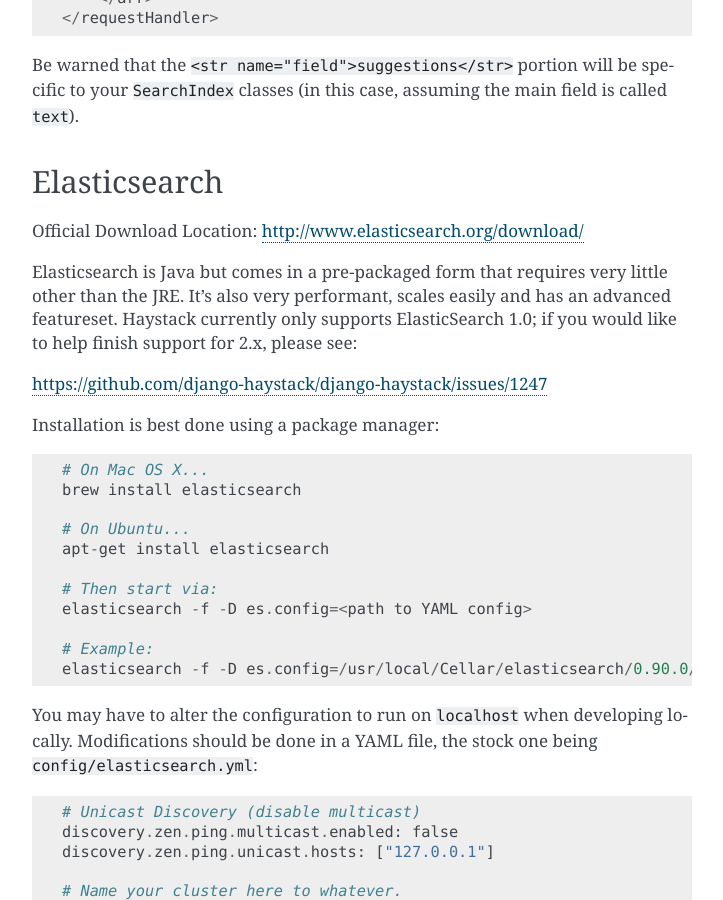
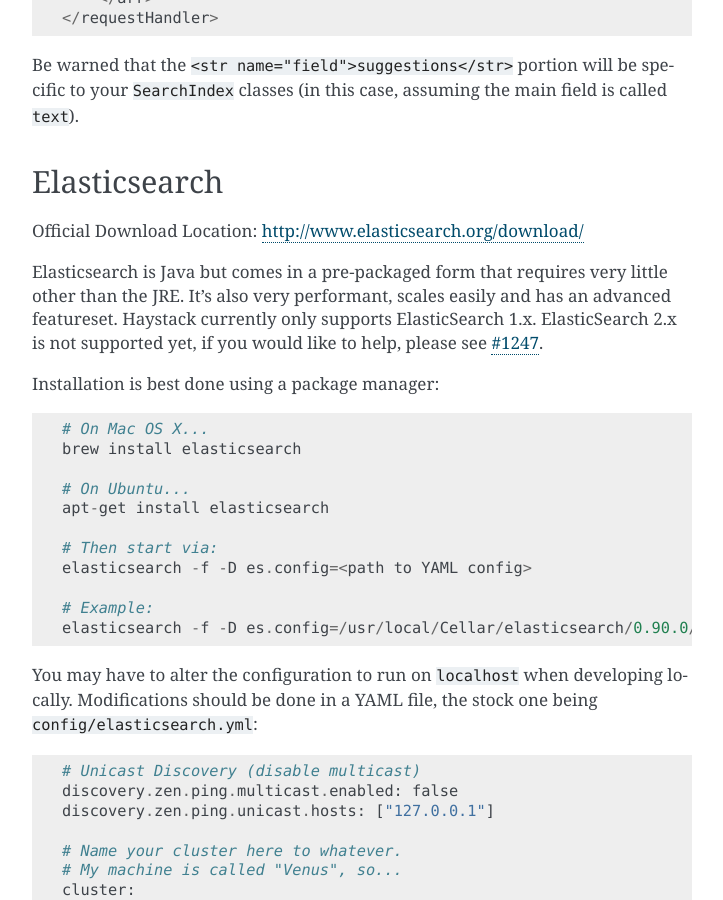
Before and after one commit to django-haystack/django-haystack, a Sphinx documentation site: the page built from docs/installing_search_engines.rst, in a window 1280 px wide and 900 px high, scrolled down 2302 px. Shown: the whole window, without its empty margins (388-1111 px from the left). Built offline with Sphinx 7.4.7, drawn with Linux system fonts in a browser that asks for light colours.

Commit message:
Highlight in docs that elasticsearch 2.x is not supported yet

```diff
--- a/docs/backend_support.rst
+++ b/docs/backend_support.rst
@@ -50,7 +50,7 @@
 * Stored (non-indexed) fields
 * Highlighting
 * Spatial search
-* Requires: elasticsearch-py > 1.0 & Elasticsearch 1.0+
+* Requires: elasticsearch-py > 1.0 & Elasticsearch 1.0+ (Elasticsearch 2.X is not supported yet `#1247 <https://github.com/django-haystack/django-haystack/issues/1247>`_)
 
 Whoosh
 ------
--- a/docs/installing_search_engines.rst
+++ b/docs/installing_search_engines.rst
@@ -114,10 +114,9 @@
 
 Elasticsearch is Java but comes in a pre-packaged form that requires very
 little other than the JRE. It's also very performant, scales easily and has
-an advanced featureset. Haystack currently only supports ElasticSearch 1.0;
-if you would like to help finish support for 2.x, please see:
-
-https://github.com/django-haystack/django-haystack/issues/1247
+an advanced featureset. Haystack currently only supports ElasticSearch 1.x.
+ElasticSearch 2.x is not supported yet, if you would like to help, please see
+`#1247 <https://github.com/django-haystack/django-haystack/issues/1247>`_.
 
 Installation is best done using a package manager::
 
```
